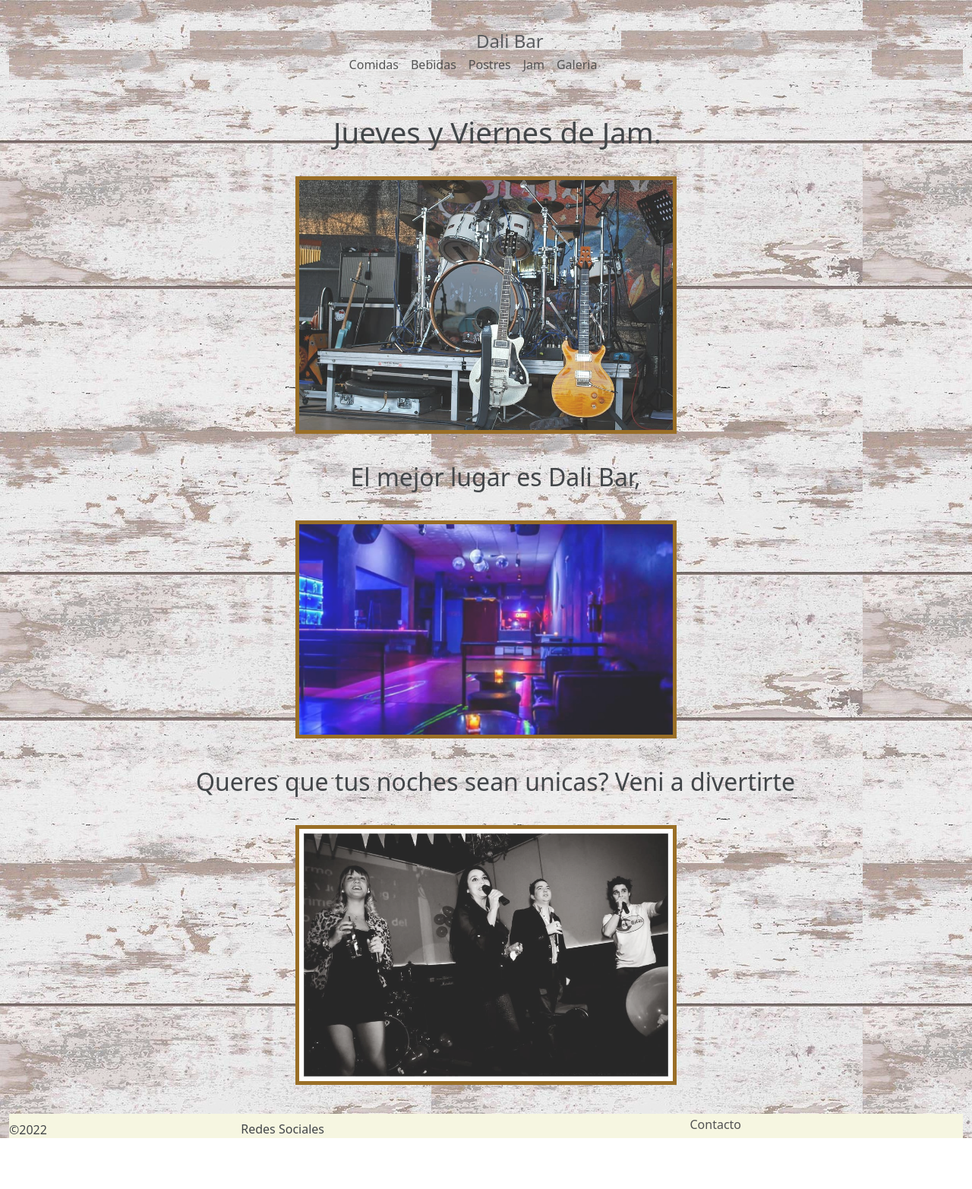
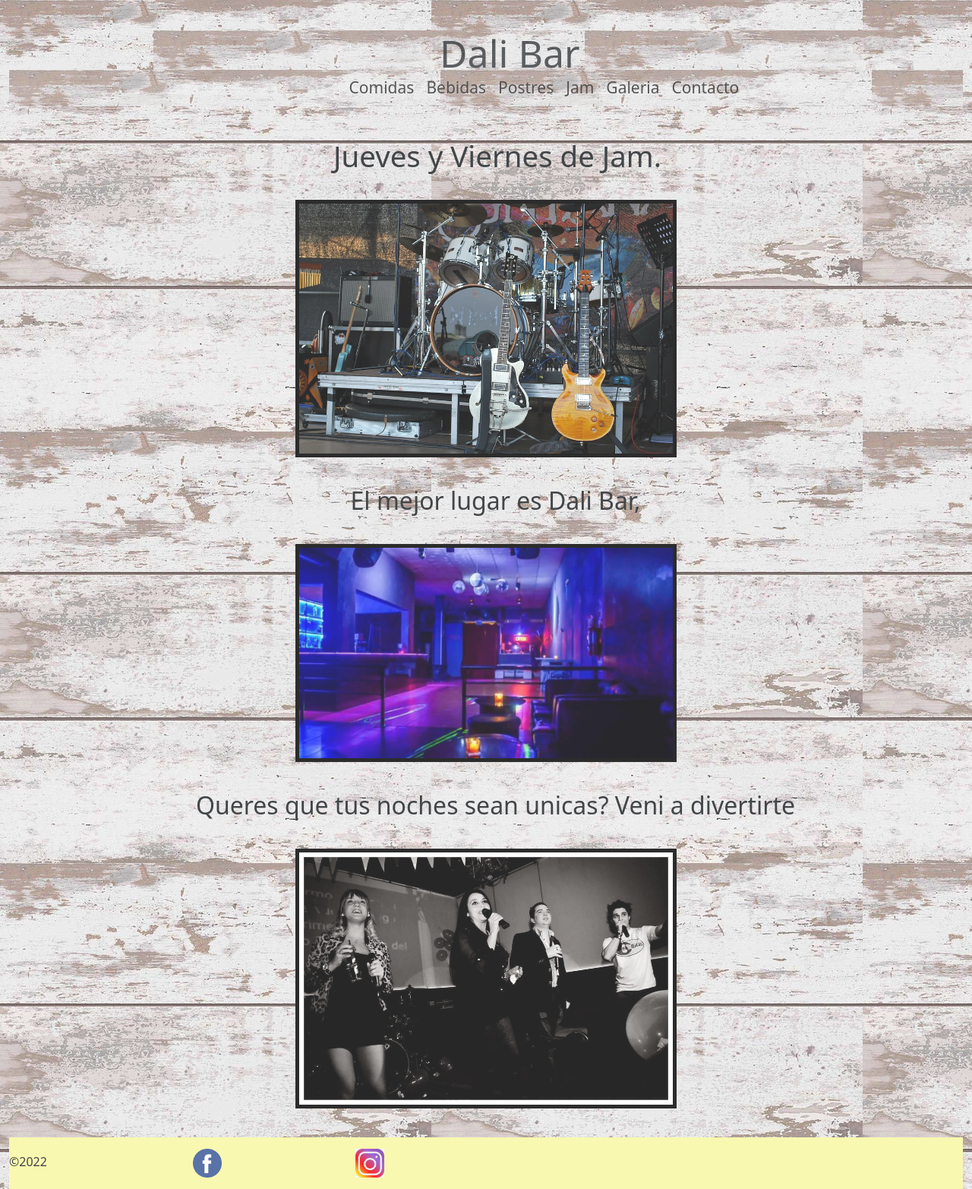
Before and after one commit to Nico-Dondo/dali-bar2, a website: page index.html in a window 1280 px wide. Shown: the top 1565 px of the page at 76% size. Before the commit the page ends 1504 px from the top, so only its background shows below. Drawn offline with nearby package versions, Linux system fonts and the light colour scheme.

Commit message:
cambio en el menu hamburguesa, se agrega seccion contacto, y se agregan en el footer los logos de redes sociales

```diff
--- a/index.html
+++ b/index.html
@@ -15,7 +15,7 @@
           <!--Comienzo de Header-->
             <header class="imagen">
                 <div>
-                    <h1> Dali Bar </h1>
+                    <h1 class="Titulo"> Dali Bar </h1>
                     <nav>
                         <div class="menu">
                             <nav class="navbar navbar-expand-lg bg-light">
@@ -30,7 +30,8 @@
                                       <a class="nav-link active" aria-current="page" href="postres.html">Postres</a>
                                       <a class="nav-link active" aria-current="page" href="jam.html">Jam</a>
                                       <a class="nav-link active" aria-current="page" href="galeria.html">Galeria</a>
-                                     </div>
+                                      <a class="nav-link active" aria-current="page" href="contacto.html">Contacto</a>
+                                    </div>
                                   </div>
                                 </div>
                               </nav>
@@ -63,9 +64,8 @@
                          </div>
                    </section>
             </main>
-    <footer>&copy;2022 <span class="redes">Redes Sociales</span> <span class="contacto"> <a href="contacto.html">Contacto</a></span>
-    </footer>
+                  <footer><span> &copy;2022 </span><span ><img class="facebook" src="./clase_1/facebook2.jpg" alt=""></span><span ><img class="instagram" src="./clase_1/instagram.jpg" alt=""></span>
            </div>
            <script src="https://cdn.jsdelivr.net/npm/bootstrap@5.2.0-beta1/dist/js/bootstrap.bundle.min.js" integrity="sha384-pprn3073KE6tl6bjs2QrFaJGz5/SUsLqktiwsUTF55Jfv3qYSDhgCecCxMW52nD2" crossorigin="anonymous"></script>
        </body>
-</html>
+   </html>
--- a/sass/index.scss
+++ b/sass/index.scss
@@ -42,7 +42,7 @@ body div header h1 {
   left: -100%;
   width: 100%;
   height: 2px;
-  background: #333;
+  background: rgb(245, 109, 109);
   transition: left .8s;
   }
   a:hover:after {
@@ -65,7 +65,10 @@ body {
 
 
 
-.container header h1 {grid-auto-flow: row; padding-right: 35%; margin-left:10% ;
+.container header h1 {grid-auto-flow: row;
+                     padding-right: 35%;
+                     margin-left:10% ;
+                     font-size: 50px;
 }
 
 .container{
@@ -82,9 +85,11 @@ body {
                  opacity: 85%;
                  margin-top: -10%;
                  margin-bottom: -10%;
-                padding-left: 35%;}
+                 padding-left: 35%;
+                 font-size: 21px;}
+
 .containers .texto__1 h2 {
-                grid-auto-rows: auto; margin-left: 2%;
+                                          grid-auto-rows: auto; margin-left: 2%;
 }
 .img__1{
   display: block;
--- a/sass/misc/_mixins.scss
+++ b/sass/misc/_mixins.scss
@@ -5,10 +5,10 @@
   }
 
 
-.img__2 {@include borde(#470)}
+.img__2 {@include borde(rgb(68, 60, 60))}
 
-.img__3 {@include borde(#666)}
+.img__3 {@include borde(rgb(66, 45, 45))}
 
-.img__4 {@include borde(#722)}
+.img__4 {@include borde(rgb(77, 39, 39))}
 
-.img__5 {@include borde(#850)}
+.img__5 {@include borde(rgb(105, 44, 44))}
--- a/sass/partials/_footer.scss
+++ b/sass/partials/_footer.scss
@@ -1,8 +1,9 @@
 footer{
-        background-color:beige;
+        background-color:rgb(247, 247, 162);
         margin-bottom:auto;
         margin-top:auto ;
                               }
+
 
 
 .contacto {
@@ -10,4 +11,20 @@ footer{
        position:relative;
        margin-left: 38%;
        color: black;
-                             }
+       margin-top: 1%;
+       font-size: 20px;
+         }
+
+.facebook{width: 3%;
+          height: 3%;
+          display: inline-block;
+          margin-left: 15%;
+          padding-bottom: 1.2%;
+          padding-top: 1.2%;}
+
+.instagram {width: 8%;
+            height: 8%;
+            display: inline-block;
+            padding-left: 5%;
+            margin-left: 9%;
+            padding-bottom: 1.2 ;}
--- a/sass/partials/_header.scss
+++ b/sass/partials/_header.scss
@@ -27,4 +27,5 @@ body div header h1 {
 
                        header nav div ul li  a {
                              text-decoration: none;
-                             color: black; }
+                             color: black;
+                         }
--- a/sass/views/_bebidas.scss
+++ b/sass/views/_bebidas.scss
@@ -115,4 +115,4 @@ body {
     -webkit-transform:scale(1.2);
     transform:scale(1.2);
 }
-.img__1 {@include borde(#850)}
+.img__1 {@include borde(rgb(7, 7, 7))}
--- a/sass/views/_jam.scss
+++ b/sass/views/_jam.scss
@@ -103,4 +103,4 @@
             margin-top: 5%;}
 
 
-.img__4 {@include borde(#470)}
+.img__4 {@include borde(rgb(52, 58, 52))}
```
Also changed, not shown: bebidas.html (+4 -3 lines), comidas.html (+2 -2 lines), contacto.html (+2 -1 lines), galeria.html (+3 -2 lines), jam.html (+2 -2 lines), postres.html (+2 -2 lines), clase_1/facebook2.jpg (added), clase_1/instagram.jpg (added), css/translated.css, 1 other file.
